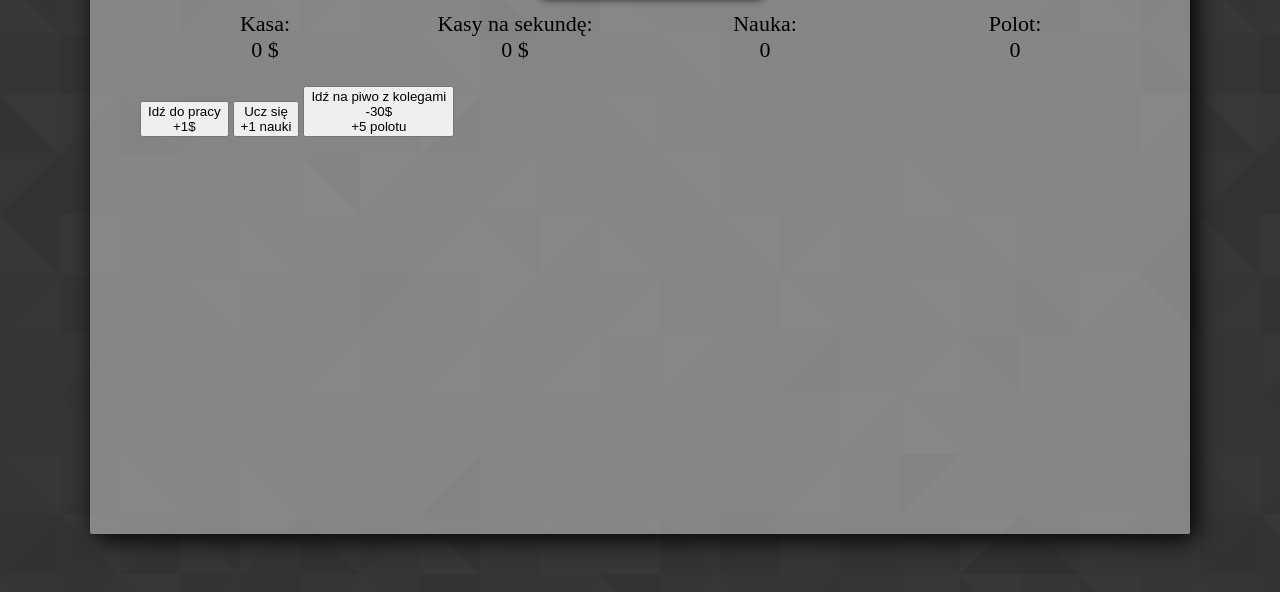
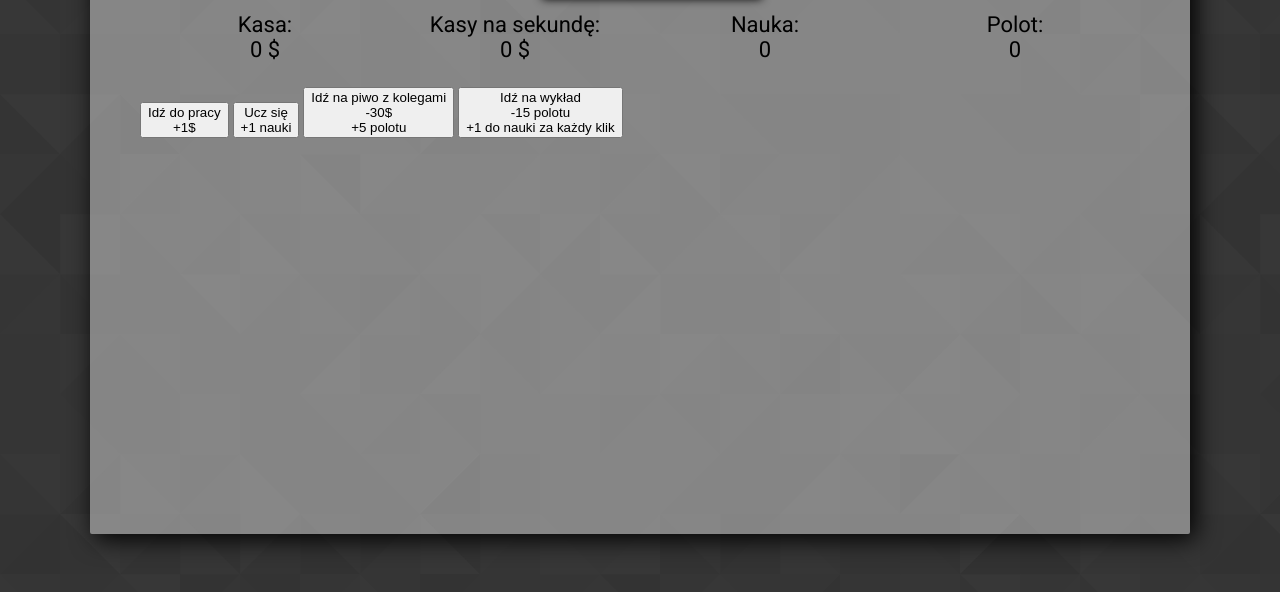
Before and after one commit to b-paprocki/Projekt-OPSS, a plain HTML site: page index.html in a window 1280 px wide. Shown: the part 146-738 px from the top of the page. Drawn offline with Linux system fonts and the light colour scheme.

Commit message:
Nowa opcja, Google Font
Dodano opcję pójścia na wykład. Dodano Google Font "Roboto"

```diff
--- a/index.html
+++ b/index.html
@@ -4,6 +4,7 @@
         <meta charset="utf-8">
         <title>Symulator studenta informatyki</title>
         <link rel="stylesheet" href="style.css">
+        <link href="https://fonts.googleapis.com/css?family=Roboto:400,400i,700&amp;subset=latin-ext" rel="stylesheet"> <!--Google Fonts-->
     </head>
     <body onload="getStarted()">
         <div class="container">
@@ -18,8 +19,9 @@
             </div>
             <div id="game-box">
                 <button onclick="addMoney()">Idź do pracy<br>+1$</button>
-                <button onclick="learn()">Ucz się<br>+1 nauki</button>
+                <button onclick="learn()">Ucz się<br>+<span id="learnAmount">1</span> nauki</button>
                 <button onclick="beer()">Idź na piwo z kolegami<br>-30$<br>+5 polotu</button>
+                <button onclick="goLearn()">Idź na wykład<br>-15 polotu<br>+1 do nauki za każdy klik</button>
             </div>
         </div>
         <script src="script.js"></script>
--- a/script.js
+++ b/script.js
@@ -3,6 +3,9 @@ var money = 0;
 var moneyPerSec = 0;
 var science = 0;
 var polot = 0;
+
+//----------------------Zwiększanie ilości nauki
+var learnAmount = 1;
 
 //----------------------Funkcje
 function addMoney(){
@@ -11,7 +14,7 @@ function addMoney(){
 }
 
 function learn(){
-    science = science + 1;
+    science = science + learnAmount;
     document.getElementById("sci").innerHTML = science;
 }
 
@@ -24,6 +27,13 @@ function beer(){
     }
 }
 
+function goLearn(){
+    polot = polot - 15;
+    document.getElementById("polot").innerHTML = polot;
+    learnAmount = learnAmount +1;
+    document.getElementById("learnAmount").innerHTML = learnAmount;
+}
+
 //----------------------Informacja na start
 function getStarted(){
     alert("Witaj w symulatorze studenta informatyki!\nW tej grze możesz wcielić się w typowego studenta. Twoim celem jest ukończenie studiów w jak najkrótszym czasie, wyprowadzenie się od rodziców i znalezienie dziewczyny. Zadanie nie jest łatwe, bo jesteś w końcu studentem informatyki.\n\nPowodzenia!");
--- a/style.css
+++ b/style.css
@@ -1,6 +1,7 @@
 body{
     /* Background pattern from Toptal Subtle Patterns */
     background: url(img/footer_lodyas.png);
+    font-family: 'Roboto', sans-serif;
 }
 
 .container{
@@ -45,7 +46,6 @@ h1{
 #game-box{
     width: 1000px;
     height: 420px;
-    /* background-color: white; */
     margin: 10px 50px 20px 50px;
 }
 
```
